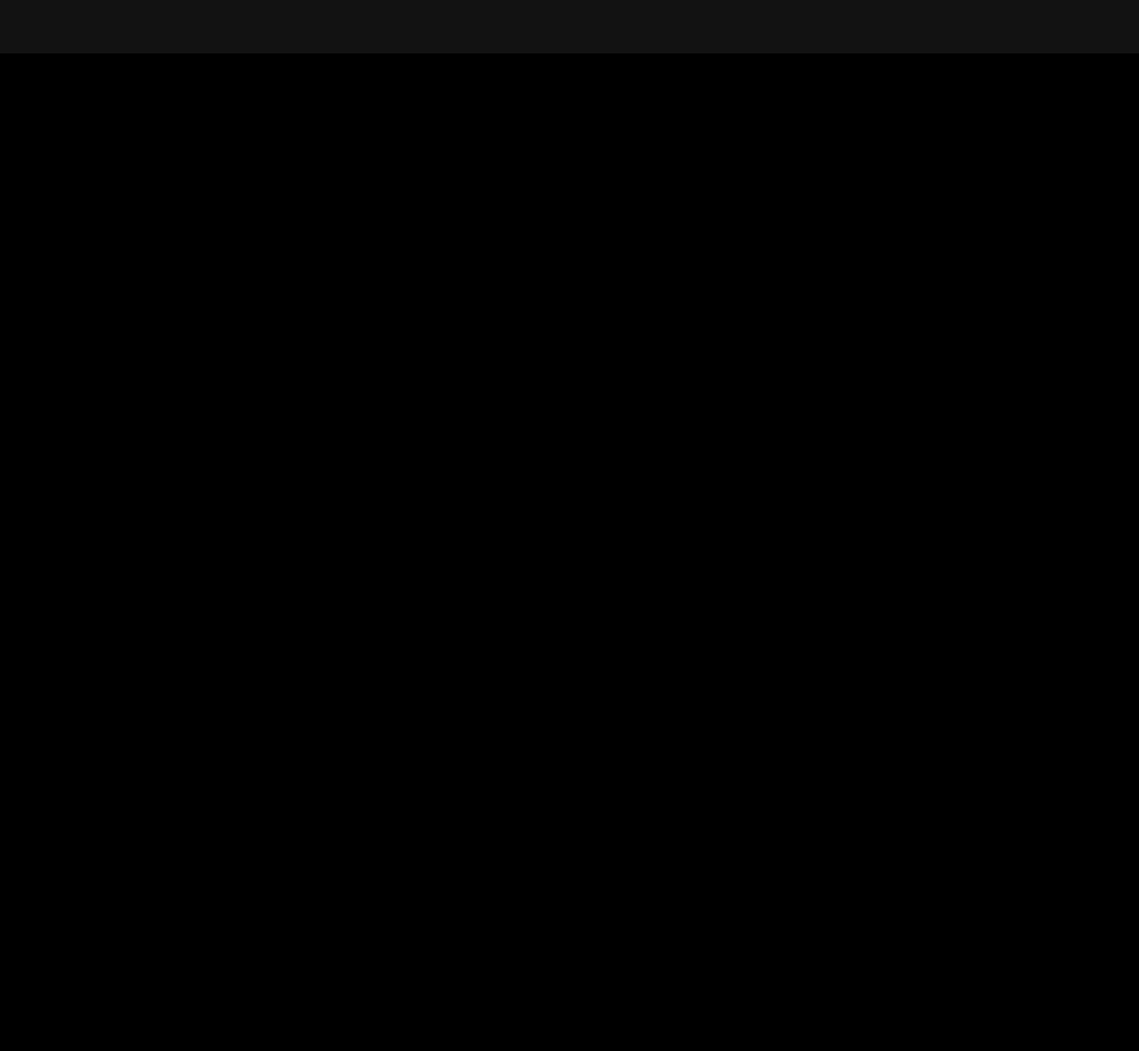
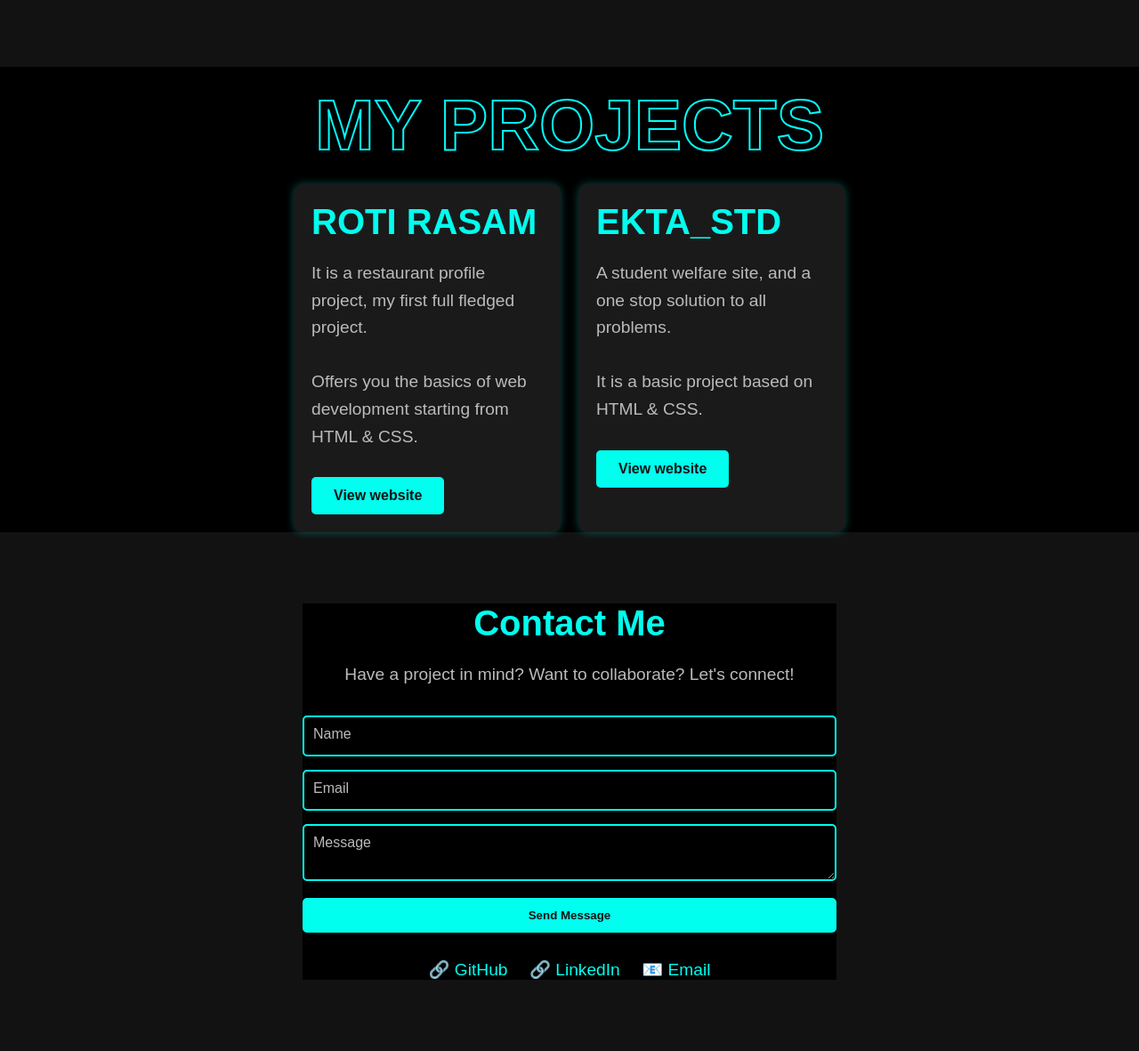
Before and after one commit to vk-prakhar18/Personal-Portfolio, a plain HTML site: page Index.html in a window 1280 px wide. Shown: the part 2311-3492 px from the top of the page at 89% size. Before the commit the page ends 2371 px from the top, so only its background shows below. Drawn offline with Linux system fonts and the light colour scheme.

Commit message:
Uploading Files

```diff
--- a/Index.html
+++ b/Index.html
@@ -10,9 +10,9 @@
     <nav class="navbar">
         <h1>Prakhar Bhatnagar</h1>
         <ul class="nav-links">
-            <li><a href="#">Home</a></li>
-            <li><a href="#">About</a></li>
-            <li><a href="#">Projects</a></li>
+            <li><a href="#home">Home</a></li>
+            <li><a href="#about">About</a></li>
+            <li><a href="#projects">Projects</a></li>
             <li><a href="#">Contact</a></li>
         </ul>
     </nav>
@@ -58,10 +58,71 @@
   </div>
 </section>
 <section id="Projects">
-  <div class="Container">
-
+  <div class="Project-container">
+    <h1 style="text-align: center; padding: 20px 25px; color: transparent; font-size: 5rem; -webkit-text-stroke: 2px; -webkit-text-stroke-color: aqua;">MY PROJECTS</h1>
+    <div class="project-grid">
+      <!-- Project 1 -->
+    <div class="Project-card">
+      <h2>
+        ROTI RASAM
+     </h2>
+      <p>
+        It is a restaurant profile project, my first full fledged project.
+      </p>
+      <p>
+        Offers you the basics of web development starting from HTML & CSS.
+      </p>
+      <a href="#Roti Rasam" class="btn">View website</a>
+    </div>
+    <!-- Project 2 -->
+    <div class="Project-card">
+      <H2>
+        EKTA_STD
+      </H2>
+      <p>
+        A student welfare site, and a one stop solution to all problems.
+      </p>
+      <p>It is a basic project based on HTML & CSS.</p>
+      <a href="#Ekta_std" class="btn">View website</a>
+    </div>
+    </div>
   </div>
 </section>
     </main>
+    <footer>
+<!-- Contact Section -->
+<section id="contact">
+  <div class="contact-container">
+      <h2>Contact Me</h2>
+      <p>Have a project in mind? Want to collaborate? Let's connect!</p>
+
+      <form action="#" method="POST">
+          <div class="input-group">
+              <input type="text" name="name" required>
+              <label>Name</label>
+          </div>
+
+          <div class="input-group">
+              <input type="email" name="email" required>
+              <label>Email</label>
+          </div>
+
+          <div class="input-group">
+              <textarea name="message" required></textarea>
+              <label>Message</label>
+          </div>
+
+          <button type="submit" class="btn">Send Message</button>
+      </form>
+
+      <div class="social-links">
+          <a href="#" class="social-icon">🔗 GitHub</a>
+          <a href="#" class="social-icon">🔗 LinkedIn</a>
+          <a href="#" class="social-icon">📧 Email</a>
+      </div>
+  </div>
+</section>
+
+    </footer>
 </body>
 </html>
--- a/style.CSS
+++ b/style.CSS
@@ -165,3 +165,173 @@ span {
         transform: translateY(0);
     }
 }
+/*DARK Themed Projects section*/
+#projects {
+    background: #121212;
+    color: #fff;
+    text-align: center;
+    padding: 80px 20px;
+}
+
+.Project-container{
+    max-width: 1000px;
+    margin: auto;
+    opacity: 0;
+    transform: translateY(20px);
+    animation: fadeInUp 1s ease-in-out forwards;
+}
+h2 {
+    font-size: 2.5rem;
+    color: #00ffee;
+    margin-bottom: 30px;
+}
+.project-grid{
+    display: flex;
+    gap: 20px;
+    justify-content: center;
+    flex-wrap: wrap;
+}
+.Project-card{
+    background: #1a1a1a;
+    padding: 20px;
+    border-radius: 10px;
+    box-shadow: 0px 0px 10px rgba(0, 255, 238 , 0.3);
+    transition: transform 0.3s ease, box-shadow 0.3s ease;
+    width: 300px;
+    text-align: left;
+}
+.Project-container p {
+    background: #1a1a1a;
+}
+.Project-container h2{
+    background: #1a1a1a;
+}
+.Project-container .btn {
+    align-self: center;
+    text-align: center;
+    flex-shrink: inherit;
+}
+#Contact {
+    background: #1a1a1a;
+    height: 100vh;
+}
+.Contact-container h1{
+    background: #1a1a1a;
+    text-align: center;
+    padding-top: 50px;
+}
+footer{
+    background: #121212;
+}/* Dark Theme Contact Section */
+#contact {
+    background: #121212;
+    color: #fff;
+    text-align: center;
+    padding: 80px 20px;
+}
+
+.contact-container {
+    max-width: 600px;
+    margin: auto;
+    opacity: 0;
+    transform: translateY(20px);
+    animation: fadeInUp 1s ease-in-out forwards;
+}
+
+h2 {
+    font-size: 2.5rem;
+    color: #00ffee;
+    margin-bottom: 20px;
+}
+
+p {
+    font-size: 1.2rem;
+    color: #bbb;
+    margin-bottom: 30px;
+}
+
+/* Form Styling */
+form {
+    display: flex;
+    flex-direction: column;
+    gap: 15px;
+}
+
+.input-group {
+    position: relative;
+}
+
+.input-group input, .input-group textarea {
+    width: 100%;
+    background: transparent;
+    border: 2px solid #00ffee;
+    padding: 12px;
+    color: #fff;
+    font-size: 1rem;
+    border-radius: 5px;
+    outline: none;
+}
+
+.input-group label {
+    position: absolute;
+    left: 12px;
+    top: 12px;
+    color: #bbb;
+    transition: 0.3s ease;
+}
+
+.input-group input:focus ~ label,
+.input-group textarea:focus ~ label,
+.input-group input:valid ~ label,
+.input-group textarea:valid ~ label {
+    top: -12px;
+    left: 10px;
+    font-size: 0.9rem;
+    color: #00ffee;
+}
+
+/* Button */
+.btn {
+    padding: 12px 25px;
+    background: #00ffee;
+    color: #121212;
+    font-weight: bold;
+    border-radius: 5px;
+    text-decoration: none;
+    cursor: pointer;
+    border: none;
+    transition: all 0.3s ease;
+}
+
+.btn:hover {
+    background: #00ccaa;
+}
+
+/* Social Links */
+.social-links {
+    margin-top: 30px;
+}
+
+.social-icon {
+    color: #00ffee;
+    text-decoration: none;
+    font-size: 1.2rem;
+    margin: 0 10px;
+    transition: color 0.3s ease;
+}
+
+.social-icon:hover {
+    color: #00ccaa;
+}
+
+/* Fade-in Animation */
+@keyframes fadeInUp {
+    from {
+        opacity: 0;
+        transform: translateY(20px);
+    }
+    to {
+        opacity: 1;
+        transform: translateY(0);
+    }
+}
```
